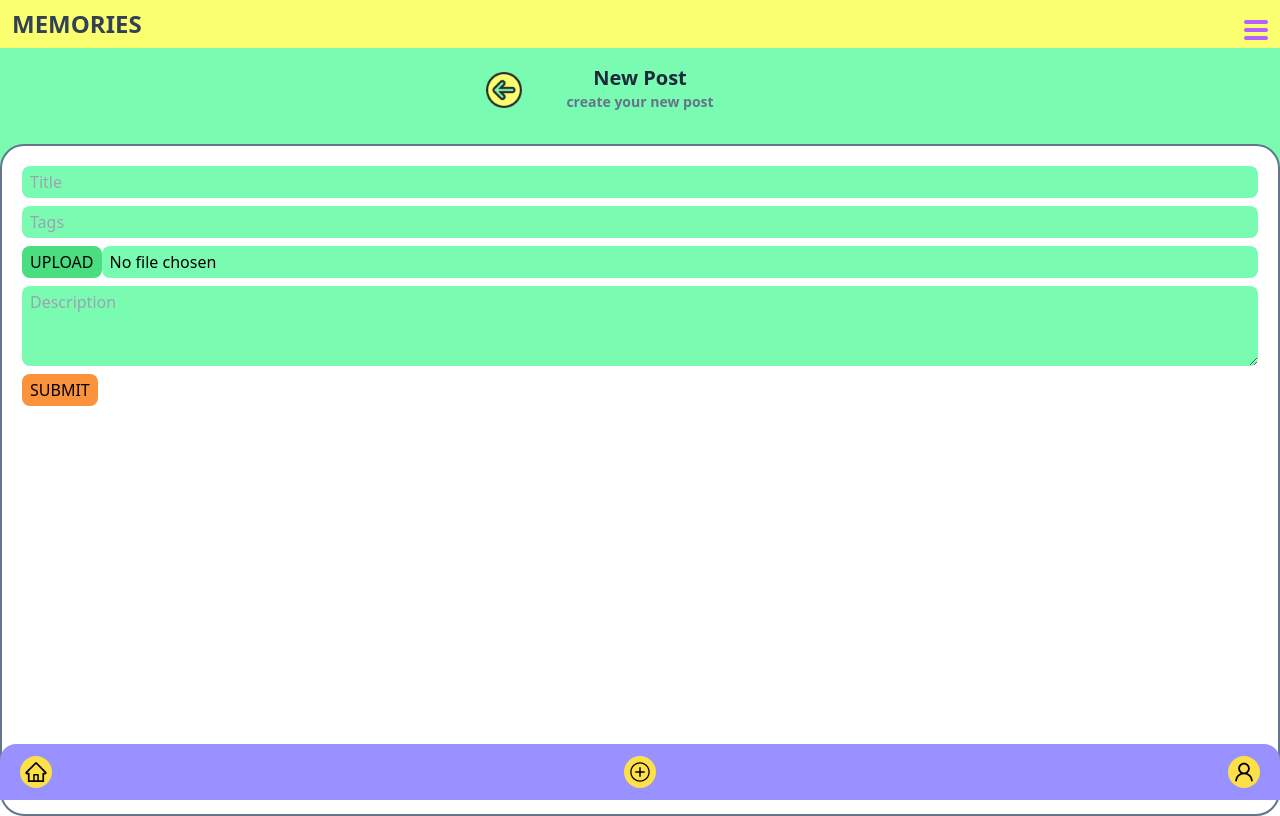
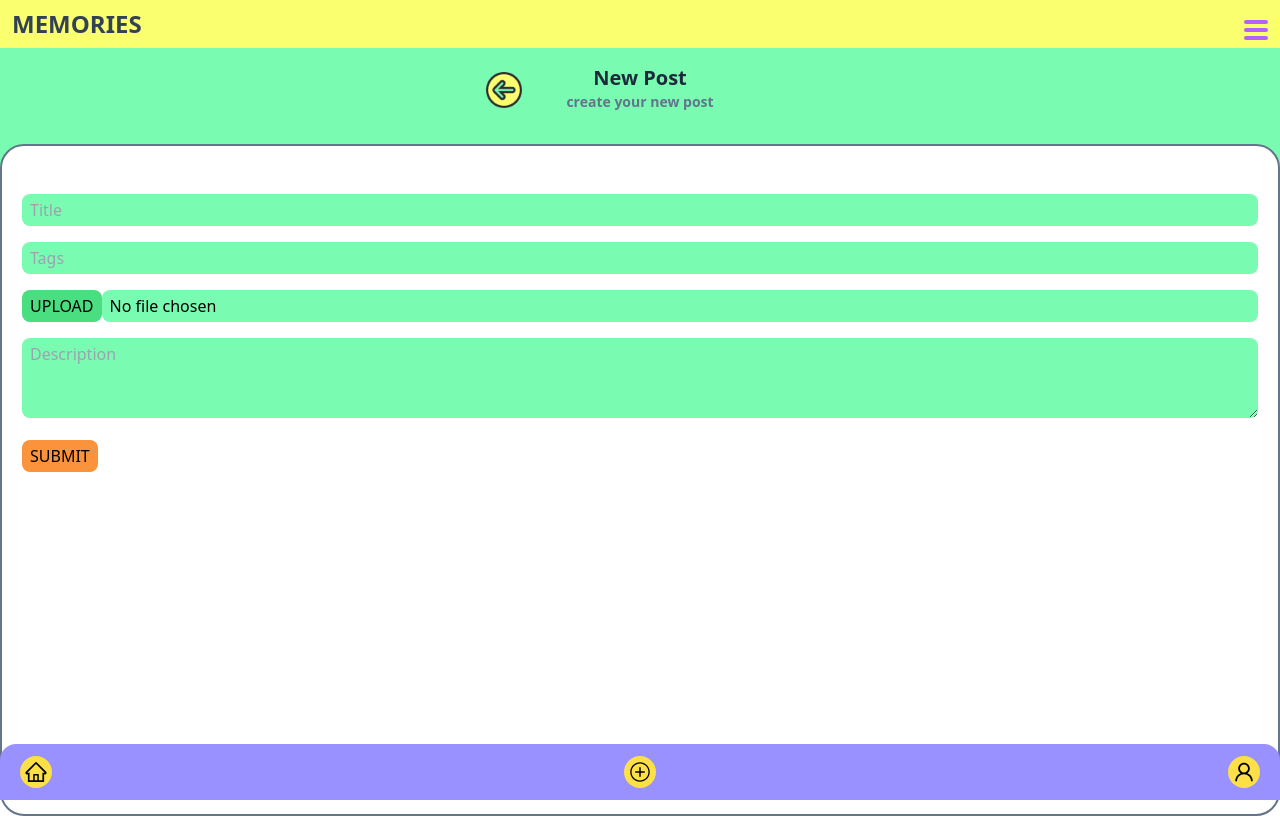
Before and after one commit to Twentyquid/memory-app-client, a React (Create React App) app: page /add in a window 1280 px wide. Built offline with nearby package versions, Linux system fonts and the light colour scheme; no server answers.

Commit message:
added functionality to like posts. fixed textarea shrinking

```diff
--- a/package.json
+++ b/package.json
@@ -9,6 +9,7 @@
     "@testing-library/user-event": "^13.5.0",
     "axios": "^0.27.2",
     "browser-image-compression": "^2.0.0",
+    "netlify-cli": "^10.17.8",
     "react": "^18.2.0",
     "react-dom": "^18.2.0",
     "react-icons": "^4.4.0",
--- a/src/App.js
+++ b/src/App.js
@@ -8,6 +8,7 @@ import Navbar from "./components/Navbar";
 import TitleBar from "./components/TitleBar";
 import { Routes, Route } from "react-router-dom";
 import AddPost from "./components/AddPost";
+import Dashboard from "./components/Dashboard";
 
 function App() {
   const dispatch = useDispatch();
@@ -21,6 +22,7 @@ function App() {
       <Routes>
         <Route path="/" element={<Home />}></Route>
         <Route path="/add" element={<AddPost />}></Route>
+        <Route path="/dash" element={<Dashboard />}></Route>
       </Routes>
       <Navbar></Navbar>
     </>
--- a/src/api/feed.js
+++ b/src/api/feed.js
@@ -4,3 +4,5 @@ const URL = "https://dry-inlet-98390.herokuapp.com/feed";
 
 export const getFeed = () => axios.get(URL);
 export const createFeed = (data) => axios.post(URL, data);
+export const updateFeed = (data, id) =>
+  axios.patch(`${URL}/update/${id}`, data);
--- a/src/components/AddPost.jsx
+++ b/src/components/AddPost.jsx
@@ -75,11 +75,11 @@ function AddPost() {
 
       <form
         onSubmit={handleSubmit}
-        className="px-5 py-3 flex flex-col bg-white rounded-3xl border-2 border-slate-500 h-full pb-20 mt-8"
+        className="px-5 py-3 flex flex-col bg-white rounded-3xl border-2 border-slate-500 h-full pb-20 pt-8 mt-8"
       >
         <input
           onChange={handleChange}
-          className="mt-2 px-2 py-1 rounded-lg bg-soapgreen"
+          className="mt-4 px-2 py-1 rounded-lg bg-soapgreen"
           placeholder="Title"
           type="text"
           name="title"
@@ -87,13 +87,13 @@ function AddPost() {
         />
         <input
           onChange={handleChange}
-          className="mt-2 px-2 py-1 rounded-lg bg-soapgreen"
+          className="mt-4 px-2 py-1 rounded-lg bg-soapgreen"
           placeholder="Tags"
           type="text"
           name="tags"
           required
         />
-        <div className="mt-2 rounded-lg w-full flex">
+        <div className="mt-4 rounded-lg w-full flex">
           <label
             className="px-2 py-1 rounded-lg bg-green-400"
             htmlFor="actual-btn"
@@ -130,17 +130,19 @@ function AddPost() {
           hidden
           required
         />
+        <div className="w-full">
           <textarea
             onChange={handleChange}
             placeholder="Description"
-          className="mt-2 px-2 py-1 rounded-lg bg-soapgreen"
+            className="mt-4 px-2 py-1 rounded-lg bg-soapgreen w-full"
             name="description"
             type="text"
             rows="3"
             required
           />
+        </div>
         <button
-          className="bg-orange-400  mr-auto px-2 py-1 rounded-lg mt-2"
+          className="bg-orange-400  mr-auto px-2 py-1 rounded-lg mt-4"
           type="submit"
         >
           SUBMIT
--- /dev/null
+++ b/src/components/Dashboard.jsx
@@ -0,0 +1,7 @@
+import React from "react";
+
+function Dashboard() {
+  return <div>Dashboard</div>;
+}
+
+export default Dashboard;
--- a/src/components/Feed.jsx
+++ b/src/components/Feed.jsx
@@ -1,8 +1,22 @@
 import React from "react";
-import { MdDeleteOutline, MdFavoriteBorder } from "react-icons/md";
+import { useDispatch } from "react-redux";
+import { MdDeleteOutline, MdFavoriteBorder, MdFavorite } from "react-icons/md";
+import { updateFeed } from "../reducers/postSlice";
+import { useState } from "react";
 // import defaultImage2 from "../images/default2.png";
 
 function Feed(props) {
+  const dispatch = useDispatch();
+  const [liked, setLiked] = useState(false);
+
+  function handleClick(event) {
+    if (!liked) {
+      let oldCount = props.likeCount;
+      let newPost = { ...props, likeCount: oldCount + 1 };
+      dispatch(updateFeed(newPost));
+      setLiked(true);
+    }
+  }
   return (
     <article className="border-2 border-slate-600 rounded-3xl flex flex-col justify-between p-8 mb-8 bg-white overflow-hidden">
       <h3 className="text-lg font-semibold">{props.title.toUpperCase()}</h3>
@@ -16,9 +30,16 @@ function Feed(props) {
       </div>
       <p className="mt-6 text-sm">{props.description}</p>
       <div className="mt-6 flex w-full justify-between">
-        <button className="rounded-lg border-2 border-blue-600 px-2 py-1 flex items-center">
+        <button
+          onClick={handleClick}
+          className="rounded-lg border-2 border-blue-600 px-2 py-1 flex items-center"
+        >
           <span className="mr-2">
-            <MdFavoriteBorder></MdFavoriteBorder>
+            {liked ? (
+              <MdFavorite></MdFavorite>
+            ) : (
+              <MdFavoriteBorder></MdFavoriteBorder>
+            )}
           </span>
           {props.likeCount}
         </button>
--- a/src/components/Navbar.jsx
+++ b/src/components/Navbar.jsx
@@ -17,9 +17,11 @@ function Navbar() {
             <IoIosAddCircleOutline></IoIosAddCircleOutline>
           </div>
         </Link>
-        <div className="bg-yellow-300 p-1 flex justify-center items-center rounded-full">
-          <AiOutlineUser></AiOutlineUser>
-        </div>
+        <Link to="/dash">
+          <div className="bg-yellow-300 p-1 flex justify-center items-center rounded-full">
+            <AiOutlineUser></AiOutlineUser>
+          </div>
+        </Link>
       </div>
     </nav>
   );
--- a/src/reducers/postSlice.js
+++ b/src/reducers/postSlice.js
@@ -11,10 +11,15 @@ export const postSlice = createSlice({
     uploadPosts: (state, action) => {
       return [...state, action.payload];
     },
+    changePost: (state, action) => {
+      return state.map((item) =>
+        item._id === action.payload._id ? action.payload : item
+      );
+    },
   },
 });
 
-const { getPosts, uploadPosts } = postSlice.actions;
+const { getPosts, uploadPosts, changePost } = postSlice.actions;
 
 export const getFeed = () => async (dispatch) => {
   try {
@@ -35,4 +40,14 @@ export const createFeed = (newpost) => async (dispatch) => {
   }
 };
 
+export const updateFeed = (modifiedPost) => async (dispatch) => {
+  try {
+    dispatch(changePost(modifiedPost));
+    // eslint-disable-next-line
+    let { data } = await api.updateFeed(modifiedPost, modifiedPost._id);
+  } catch (error) {
+    console.log(error);
+  }
+};
+
 export default postSlice.reducer;
```
Also changed, not shown: 1 other file (tests, documents, lock files or other folders). Lines whose indentation alone changed are shown as unchanged.
